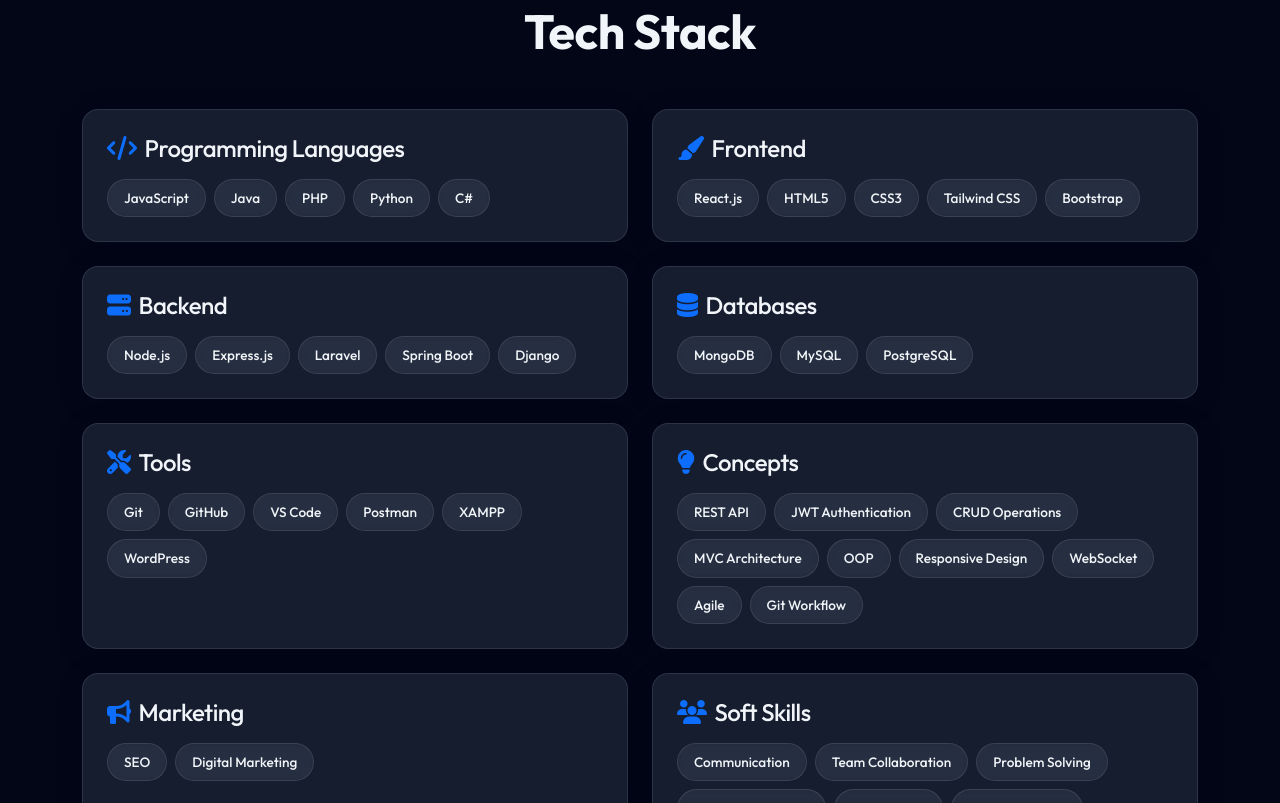
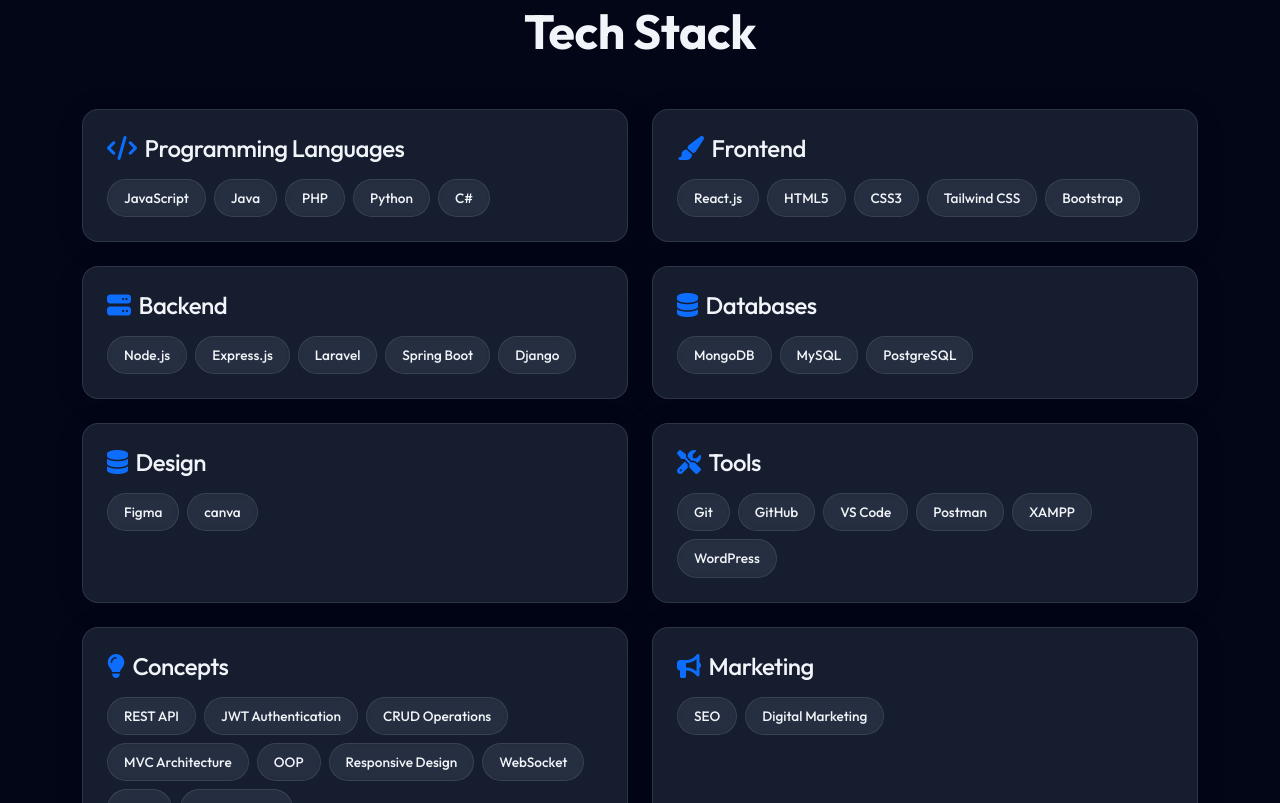
Before and after one commit to sulakshan-05-SE/Sulakshan_portfolio, a plain HTML site: page index.html in a window 1280 px wide. Shown: the part 920-1723 px from the top of the page. Drawn offline with nearby package versions, Linux system fonts and the light colour scheme.

Commit message:
add design part

```diff
--- a/index.html
+++ b/index.html
@@ -56,7 +56,7 @@
                     <h5 class="text-primary fw-bold text-uppercase mb-3">Hello, I'm</h5>
                     <h1 class="display-3 fw-bold mb-3 hero-title">Sulakshan<span
                             class="text-gradient">Mathavanayakam</span></h1>
-                    <h2 class="h3 mb-4 text-light-50"> HNDIT Completed | Full Stack Developer | BIT Candidate </h2>
+                    <h2 class="h3 mb-4 text-light-50"> HNDIT Completed | Full Stack Developer </h2>
                     <p class="lead mb-5 text-secondary-light">Aspiring Full Stack Developer.  Passionate about building scalable applications using MERN, Spring Boot,
                         Django, and Laravel</p>
                     <div class="d-flex gap-3 flex-wrap">
@@ -158,6 +158,18 @@
                         </div>
                     </div>
                 </div>
+
+                  <!-- Design -->
+                <div class="col-md-6" data-aos="fade-left">
+                    <div class="p-4 glass-card rounded-4 h-100">
+                        <h4 class="text-white mb-3"><i class="fas fa-database text-primary me-2"></i>Design</h4>
+                        <div class="d-flex flex-wrap gap-2">
+                            <span class="tech-badge">Figma</span>
+                            <span class="tech-badge">canva</spa>
+                        </div>
+                    </div>
+                </div>
+
 
                 <!-- Tools -->
                 <div class="col-md-6" data-aos="fade-right">
```
